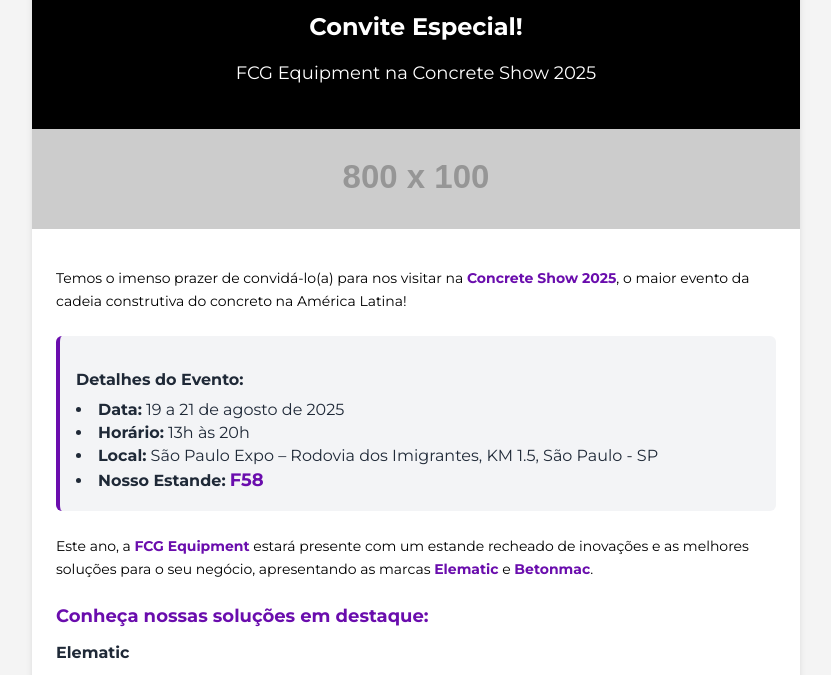
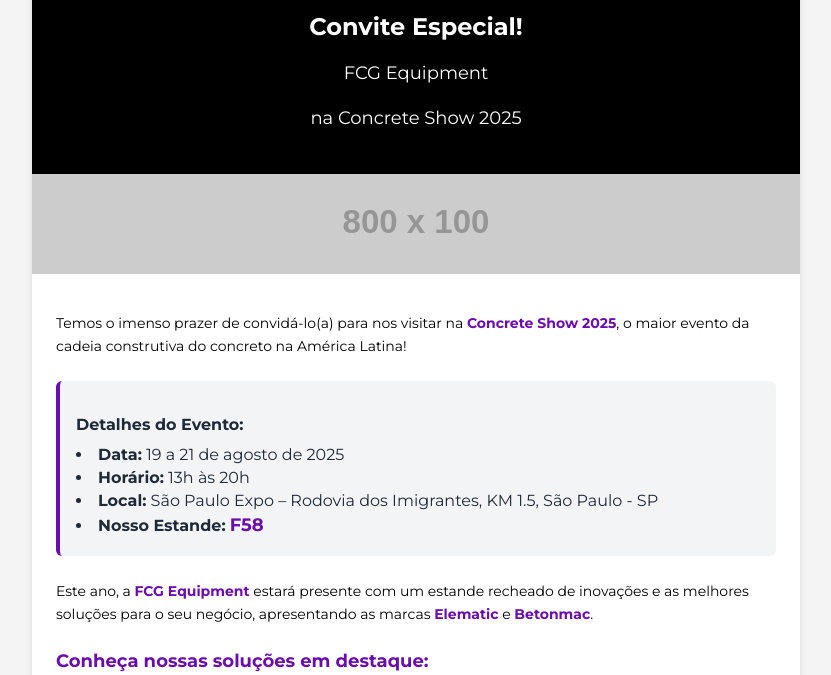
Before and after one commit to giordanofcg/fcgequipment, a plain HTML site: page index.html in a window 1280 px wide. Shown: the part 75-750 px from the top of the page, without its empty margins (224-1055 px from the left). Drawn offline with Linux system fonts and the light colour scheme; grey boxes are pictures that could not be loaded.

Commit message:
Update index.html

```diff
--- a/index.html
+++ b/index.html
@@ -48,7 +48,8 @@
             <!-- Logotipo FCG Equipment - Usando o URL público fornecido -->
             <img src="https://fcgequipment.com/wp-content/uploads/2025/02/LOGO.png" alt="Logotipo FCG Equipment" style="margin-left: auto; margin-right: auto; margin-bottom: 16px; height: 48px; display: block;">
             <h1 style="font-size: 24px; font-weight: 700; margin-bottom: 8px; line-height: 1.2;">Convite Especial!</h1>
-            <p style="font-size: 18px; line-height: 1.5;">FCG Equipment na Concrete Show 2025</p>
+            <p style="font-size: 18px; line-height: 1.5;">FCG Equipment</p>
+            <p style="font-size: 18px; line-height: 1.5;">na Concrete Show 2025</p>
         </div>
 
         <!-- Seção da Imagem Principal - Voltou a ser o placeholder roxo -->
```
